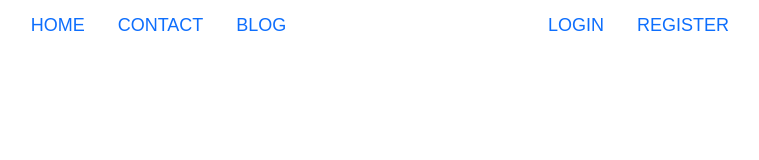
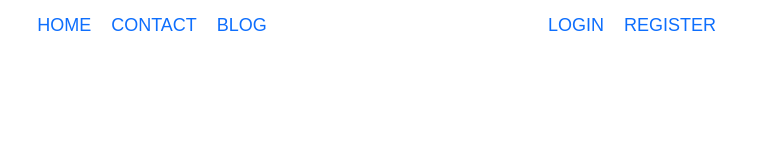
Before and after one commit to premchouhan/graphomania, a React (Create React App) app in the folder frontend/: page /Topbar in a window 1280 px wide. Shown: the top 160 px of the page, without its empty margins (478-1237 px from the left). Built offline with nearby package versions, Linux system fonts and the light colour scheme.

Commit message:
Topbar Updated

```diff
--- a/frontend/src/components/topbar/Topbar.jsx
+++ b/frontend/src/components/topbar/Topbar.jsx
@@ -14,18 +14,18 @@ export default function Topbar() {
       <div className="topCenter">
         <ul className="topList">
           <li className="topListItem">
-            <Link style={{paddingLeft: 13, textDecoration: 'none'}} className="link" to="/">
+            <Link style={{ textDecoration: 'none' }} className="link" to="/">
               HOME
             </Link>
           </li>
           {/* <li className="topListItem">ABOUT</li> */}
           <li className="topListItem">
-          <Link style={{paddingLeft: 13, textDecoration: 'none'}}  className="link" to="/contactus">
-          CONTACT
-              </Link></li>
+            <Link style={{ textDecoration: 'none' }} className="link" to="/contactus">
+              CONTACT
+            </Link></li>
 
           <li className="topListItem">
-            <Link style={{paddingLeft: 13, textDecoration: 'none'}} className="link" to="/userreg">
+            <Link style={{ textDecoration: 'none' }} className="link" to="/userreg">
               BLOG
             </Link>
           </li>
@@ -44,12 +44,12 @@ export default function Topbar() {
         ) : (
           <ul className="topList">
             <li className="topListItem">
-              <Link style={{paddingLeft: 13, textDecoration: 'none'}} className="link" to="/userlogin">
+              <Link style={{ textDecoration: 'none' }} className="link" to="/userlogin">
                 LOGIN
               </Link>
             </li>
             <li className="topListItem">
-              <Link style={{paddingLeft: 13, textDecoration: 'none'}} className="link" to="/userreg">
+              <Link style={{ textDecoration: 'none' }} className="link" to="/userreg">
                 REGISTER
               </Link>
             </li>
```
